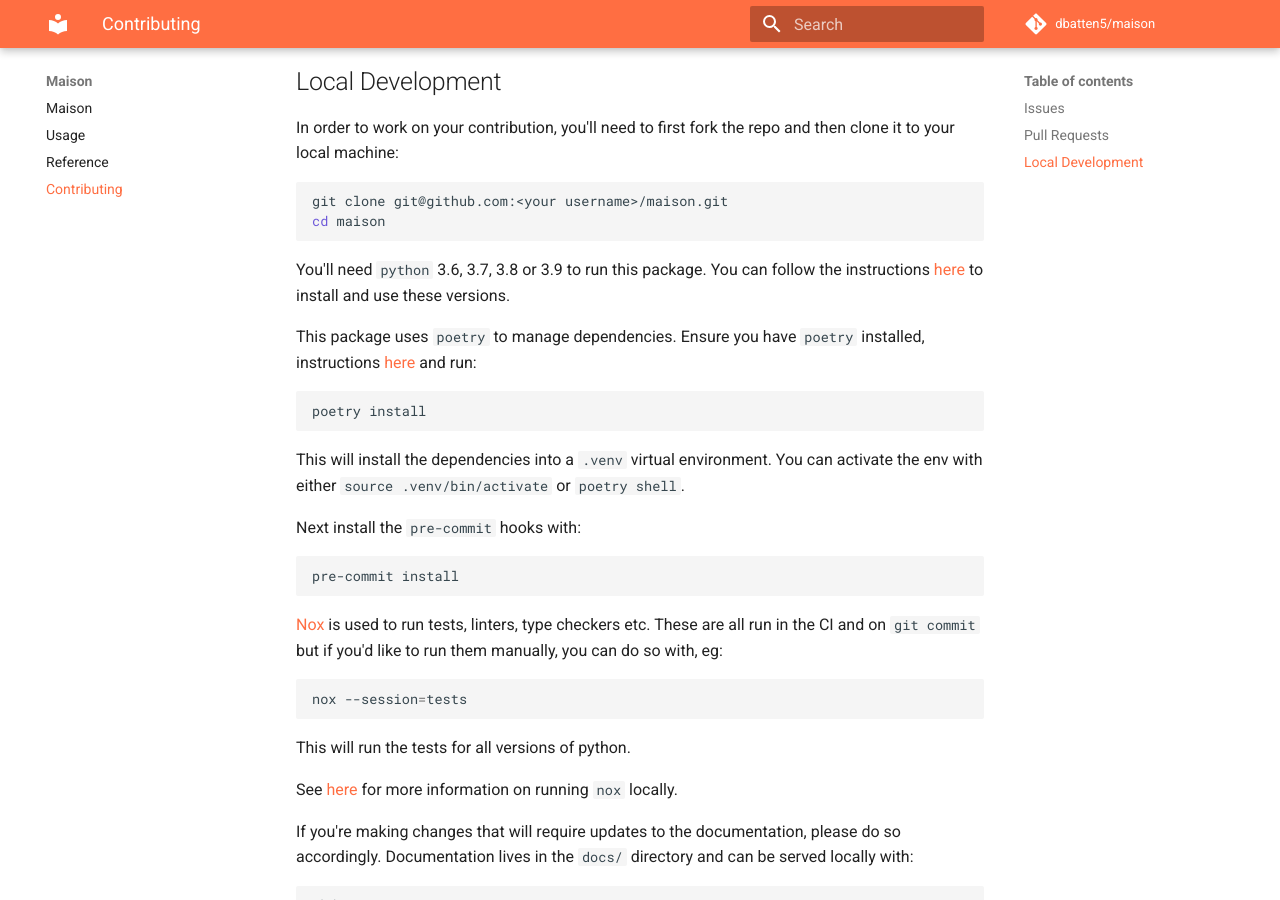
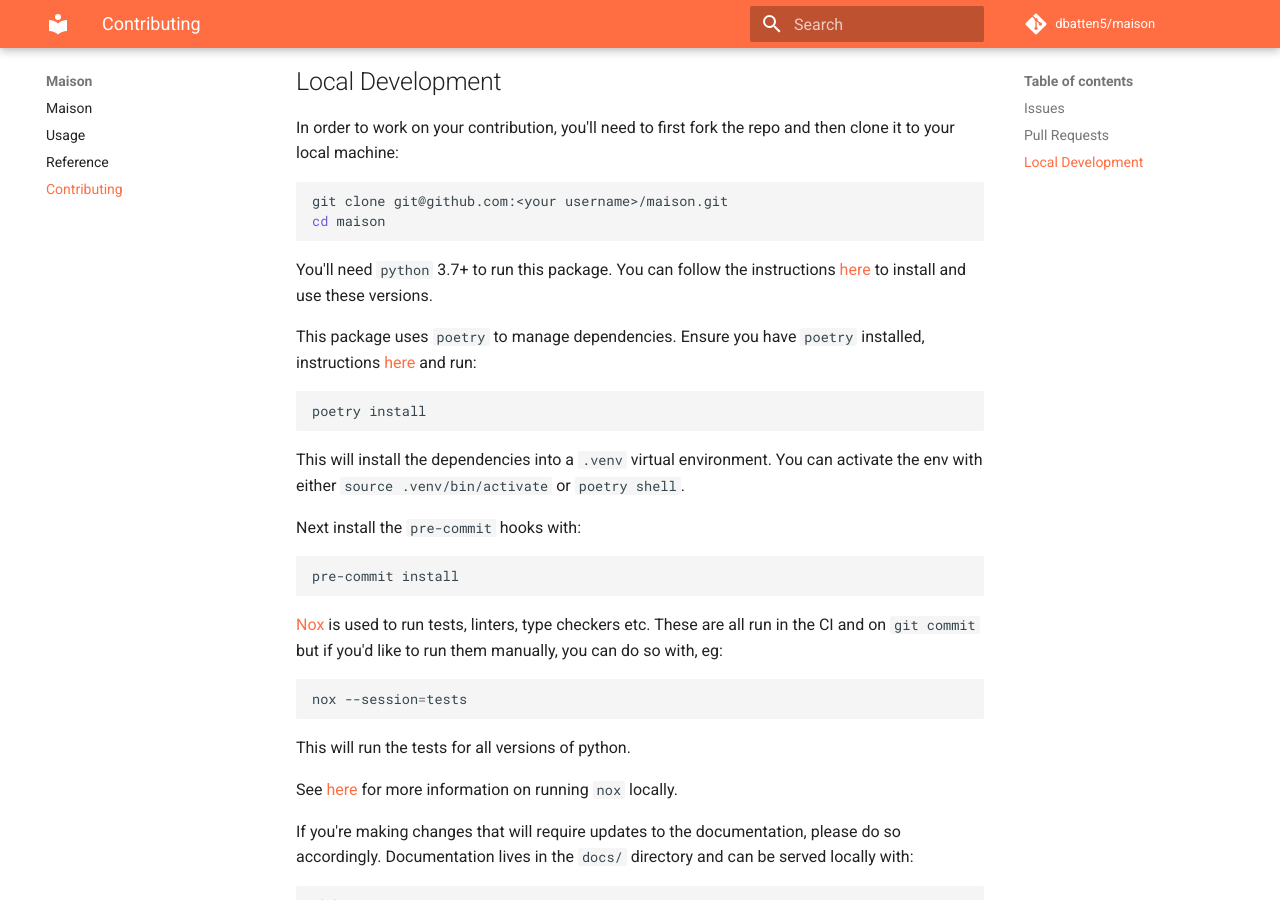
Before and after one commit to dbatten5/maison, an MkDocs documentation site: the page built from docs/contributing.md, in a window 1280 px wide and 900 px high, scrolled down 533 px. Built offline with MkDocs 1.6.1 and Material for MkDocs 9.7.7, drawn with Linux system fonts in a browser that asks for light colours; comment, search, counter and statistics services are not loaded.

Commit message:
drop python 3.6 support

````diff
--- a/docs/contributing.md
+++ b/docs/contributing.md
@@ -28,7 +28,7 @@ git clone git@github.com:<your username>/maison.git
 cd maison
 ```
 
-You'll need `python` 3.6, 3.7, 3.8 or 3.9 to run this package. You can follow
+You'll need `python` 3.7+ to run this package. You can follow
 the instructions [here](https://cookiecutter-hypermodern-python.readthedocs.io/en/2021.6.15/guide.html#getting-python)
 to install and use these versions.
 
--- a/pyproject.toml
+++ b/pyproject.toml
@@ -10,7 +10,6 @@ repository = "https://github.com/dbatten5/maison"
 documentation = "https://dbatten5.github.io/maison"
 classifiers = [
     "Development Status :: 3 - Alpha",
-    "Programming Language :: Python :: 3.6",
     "Programming Language :: Python :: 3.7",
     "Programming Language :: Python :: 3.8",
     "Programming Language :: Python :: 3.9",
@@ -20,7 +19,7 @@ classifiers = [
 Changelog = "https://github.com/dbatten5/maison/releases"
 
 [tool.poetry.dependencies]
-python = "^3.6.1"
+python = "^3.7.1"
 click = "^8.0.1"
 pydantic = "^1.8.2"
 toml = "^0.10.2"
````
Also changed, not shown: 2 other files.
